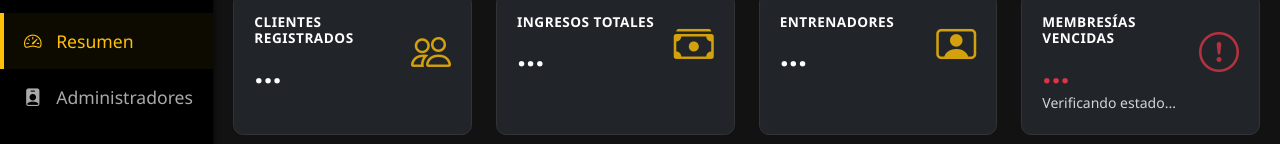
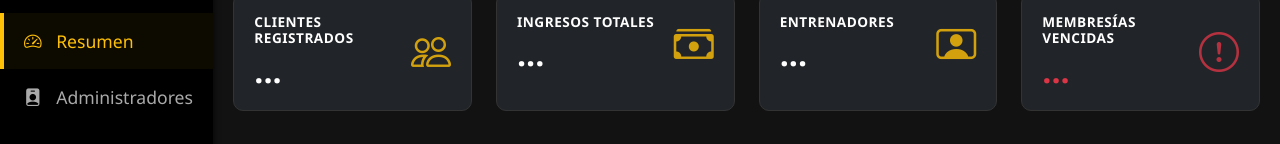
Before and after one commit to MathewLara/GymView, a website built with webpack: page DashboardAdmin.html in a window 1280 px wide. Shown: the part 98-242 px from the top of the page. Built offline with nearby package versions, Linux system fonts and the light colour scheme; no server answers.

Commit message:
correccion de texto en ADMIN 1

```diff
--- a/DashboardAdmin.html
+++ b/DashboardAdmin.html
@@ -126,7 +126,6 @@
                   </div>
                   <div class="stat-icon text-danger"><i class="bi bi-exclamation-circle"></i></div>
                 </div>
-                <small style="color: #d1d5db !important;">Verificando estado...</small>
               </div>
             </div>
           </div>
```
